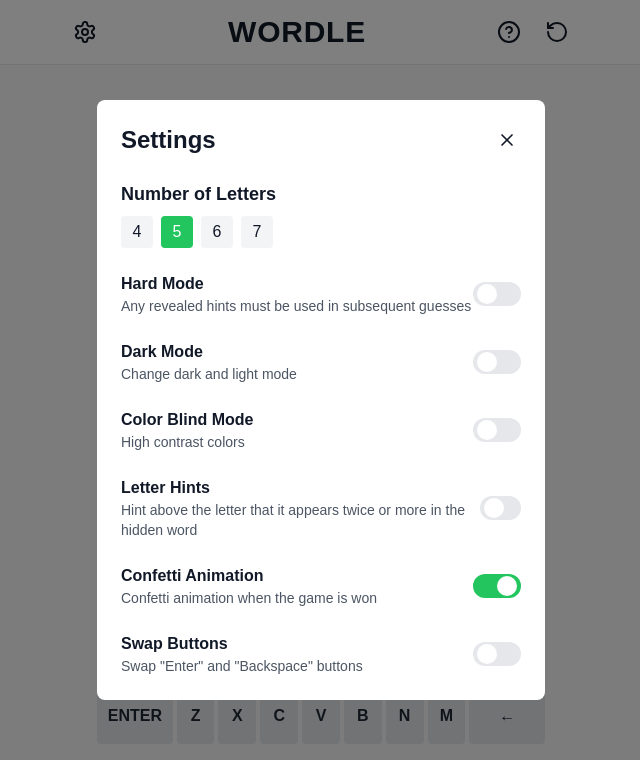
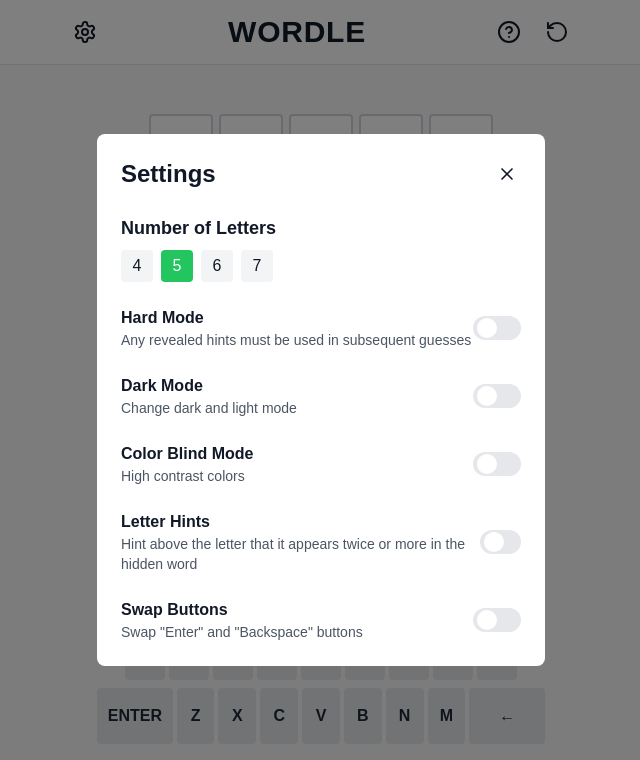
Before and after one commit to RohitKonge/wordle, a React (Vite) app: page / in a window 1280 px wide. Both pictures are taken after a click on the button 404 px from the left and 32 px from the top of the page. Shown: the top 760 px of the page, without its empty margins (319-959 px from the left). Built offline with nearby package versions, Linux system fonts and the light colour scheme.

Commit message:
remove confetti animation

```diff
--- a/src/components/Settings.tsx
+++ b/src/components/Settings.tsx
@@ -120,24 +120,6 @@ const Settings: React.FC<SettingsProps> = ({ isOpen, onClose }) => {
             </button>
           </div>
 
-          {/* Confetti Animation */}
-          <div className="flex items-center justify-between">
-            <div>
-              <h3 className="font-semibold text-gray-900 dark:text-white">Confetti Animation</h3>
-              <p className="text-gray-600 dark:text-gray-400 text-sm">Confetti animation when the game is won</p>
-            </div>
-            <button
-              onClick={() => updateSetting('confettiAnimation', !settings.confettiAnimation)}
-              className={`w-12 h-6 rounded-full transition-colors ${
-                settings.confettiAnimation ? 'bg-green-500' : 'bg-gray-200 dark:bg-gray-700'
-              }`}
-            >
-              <div className={`w-5 h-5 bg-white rounded-full transform transition-transform ${
-                settings.confettiAnimation ? 'translate-x-6' : 'translate-x-1'
-              }`} />
-            </button>
-          </div>
-
           {/* Swap Buttons */}
           <div className="flex items-center justify-between">
             <div>
--- a/src/context/GameContext.tsx
+++ b/src/context/GameContext.tsx
@@ -10,7 +10,6 @@ interface GameSettings {
   darkMode: boolean;
   colorBlindMode: boolean;
   letterHints: boolean;
-  confettiAnimation: boolean;
   swapButtons: boolean;
 }
 
@@ -36,7 +35,6 @@ const defaultSettings: GameSettings = {
   darkMode: false,
   colorBlindMode: false,
   letterHints: false,
-  confettiAnimation: true,
   swapButtons: false
 };
 
```
